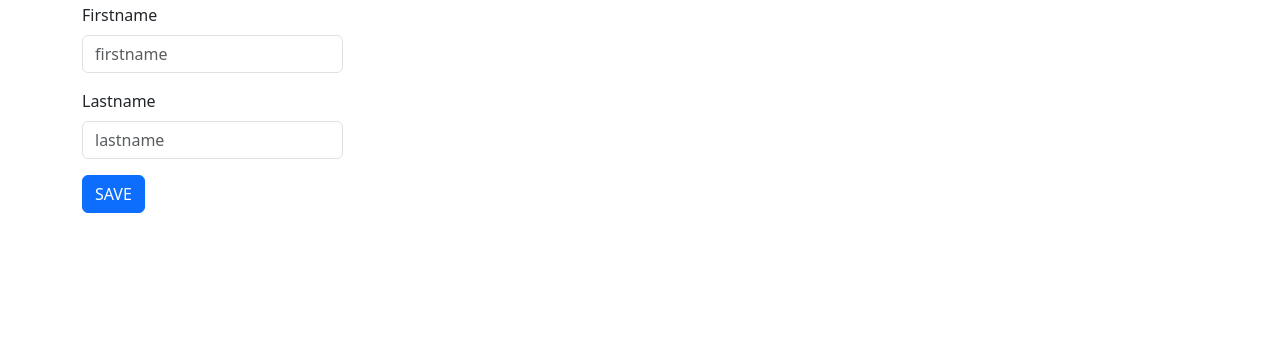
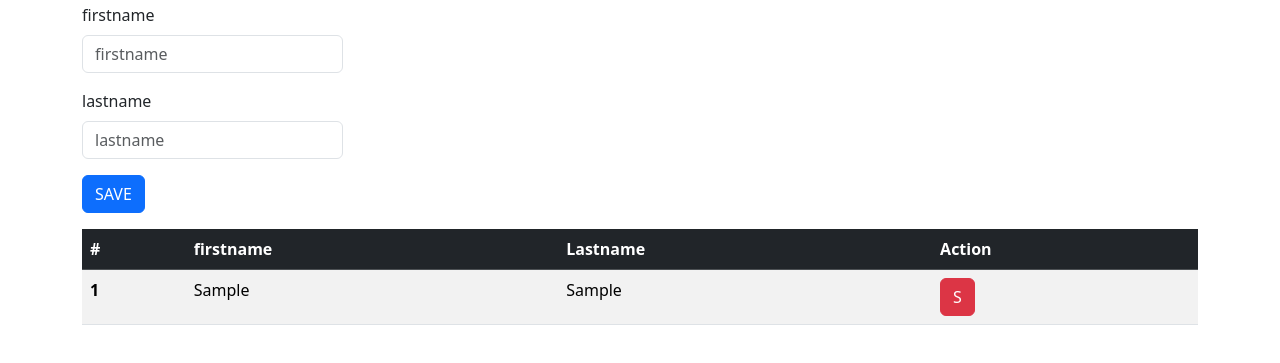
Before and after one commit to jeremysrx/routing_app-samuel-, a website: page index.html in a window 1280 px wide. Both pictures are taken after typing "Sample", "Sample" into the empty fields and a click on the button "SAVE". Shown: the part 125-488 px from the top of the page. Drawn offline with nearby package versions, Linux system fonts and the light colour scheme.

Commit message:
up 27/01

```diff
--- a/js/db.js
+++ b/js/db.js
@@ -1,10 +1,10 @@
 const db = {
-    instance : new Dexie('routing'),
+    instance: new Dexie("routing"),
 }
 
 db.init = () => {
     db.instance.version(1).stores({
-        users: `
+        users:`
         ++id,
         firstname,
         lastname`,
@@ -19,6 +19,16 @@ db.init = () => {
     });
 };
 
+
 db.addUser = (user) => {
-    return db.instance.users.add(user);
+    return db.instance.users.add(user)
 };
+
+db.removeUser = (userId) => {
+    return db.instance.users.delete(userId)
+};
+
+
+db.getUsers = () => {
+    return db.instance.users.toArray()
+}
--- a/js/home.js
+++ b/js/home.js
@@ -1,10 +1,45 @@
 const home = {}
 
-home.saveUser = () => {
-        const form = document.querySelector('#form-user');
-        const firstname = document.querySelector('#firstname').value;
-        const lastname = document.querySelector('#lastname').value;
+home.init = () => {
+    home.displayUsers();
+};
 
-        db.addUser({firstname, lastname});
-        form.reset();
+home.saveUser = (event) => {
+    event.preventDefault();
+    const form = document.querySelector('#form-user');
+    const firstname = document.querySelector('#firstname').value;
+    const lastname = document.querySelector('#lastname').value;
+
+    db.addUser({firstname, lastname});
+    form.reset();
+    home.displayUsers();
 };
+
+home.removeUser = async (userId) => {
+    await db.removeUser(userId);
+    await home.displayUsers();
+};
+
+home.displayUsers = async () => {
+    const content = document.querySelector('#user-list tbody');
+    const users = await db.getUsers();
+
+    let data = '';
+    for(let user  of users) {
+        data += `
+                <tr>
+                    <th scope="row">${user.id}</th>
+                    <td>${user.firstname}</td>
+                    <td>${user.lastname}</td>
+                    <td>
+                        <button onclick="home.removeUser(${user.id})" class="btn btn-danger">S</button>
+                    </td>
+                </tr>
+        `;
+    }
+
+    content.innerHTML = data;
+}
+
+
+app.home = home;
--- a/pages/home.html
+++ b/pages/home.html
@@ -1,18 +1,36 @@
 <h1>HOME</h1>
+
 <div class="row">
     <div class="col-3">
         <form id="form-user">
             <div class="mb-3">
-        <label for="firstname" class="form-label">Firstname</label>
-        <input type="text" class="form-control" id="firstname" placeholder="firstname"/>
+                <label for="firstname" class="form-label">firstname</label>
+                <input type="text" class="form-control" id="firstname" placeholder="firstname">
             </div>
             <div class="mb-3">
-        <label for="lastname" class="form-label">Lastname</label>
-        <input type="text" class="form-control"id="lastname" placeholder="lastname"/>
+                <label for="lastname" class="form-label">lastname</label>
+                <input type="text" class="form-control" id="lastname" placeholder="lastname">
             </div>
             <div class="mb-3">
-        <button type="button"class="btn btn-primary" onclick="home.saveUser(event)">SAVE</button>
+                <button type="submit" class="btn btn-primary" onclick="home.saveUser(event)" >SAVE</button>
             </div>
         </form>
     </div>
 </div>
+
+<div class="row">
+    <div class="col-12">
+        <table id="user-list" class="table table-striped">
+            <thead class="table-dark">
+              <tr>
+                <th scope="col">#</th>
+                <th scope="col">firstname</th>
+                <th scope="col">Lastname</th>
+                <th scope="col">Action</th>
+              </tr>
+            </thead>
+            <tbody>
+            </tbody>
+          </table>
+    </div>
+</div>
```
Lines whose indentation alone changed are shown as unchanged.
